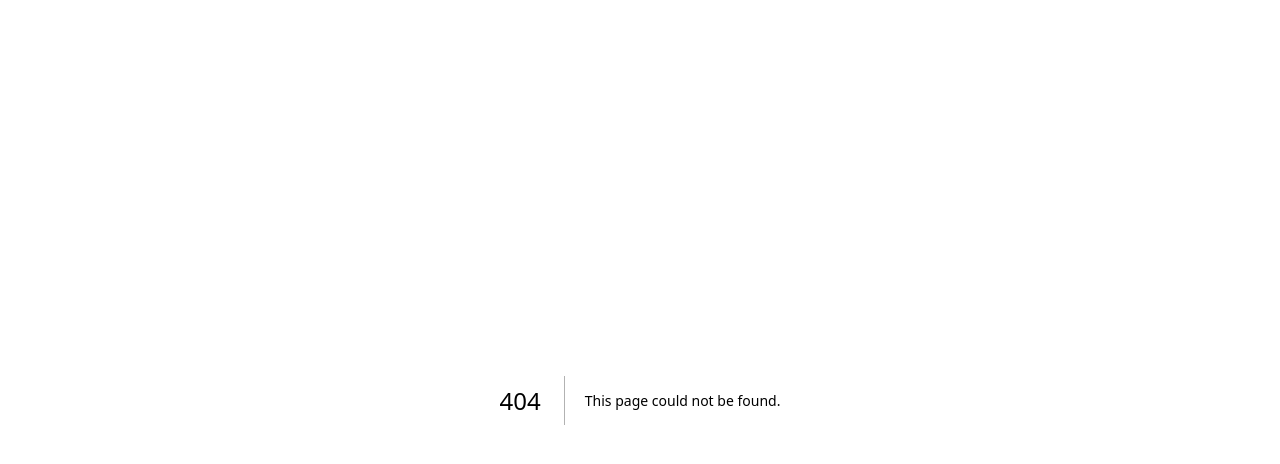
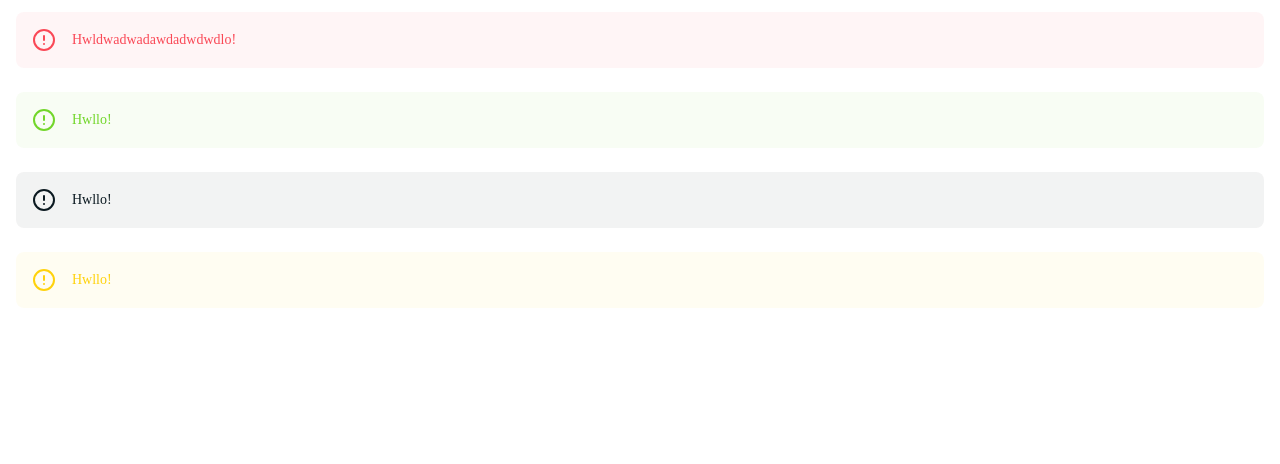
Before and after one commit to codersforcauses/penni, a Next.js app in the folder client/: page /test in a window 1280 px wide. Before the commit this address had no page. Shown: the top 464 px of the page. Built offline with nearby package versions, Linux system fonts and the light colour scheme.

Commit message:
callout finished without edit icon

```diff
--- /dev/null
+++ b/client/src/components/ui/callout.tsx
@@ -0,0 +1,71 @@
+/*
+warning
+alert
+success
+default/info
+
+color, icon
+
+callout:
+    width: 343px,
+    height: 56px,
+    radius=8px
+    padding=16px
+    gap??? = 15px
+
+text:
+    weight: 500
+    size: 15px
+    lineheight: 20px
+    font: SF Pro Text
+
+*/
+
+function InfoIcon({ strokeColour }: { strokeColour: string }) {
+  return (
+    <svg
+      className={`size-6 fill-none stroke-${strokeColour}`}
+      viewBox="0 0 24 24"
+      xmlns="http://www.w3.org/2000/svg"
+    >
+      <path
+        d="M12 22c5.523 0 10-4.477 10-10S17.523 2 12 2 2 6.477 2 12s4.477 10 10 10zM12 8v4M12 16h.01"
+        stroke="current"
+        strokeWidth={2}
+        strokeLinecap="round"
+        strokeLinejoin="round"
+      />
+    </svg>
+  );
+}
+
+function GenericCallout({ text, colour }: { text: string; colour: string }) {
+  return (
+    <div className="px-4 py-3">
+      <div
+        className={`flex h-14 w-full flex-row items-center rounded-penni-border bg-${colour} bg-opacity-5 p-4`}
+      >
+        <div className="mr-4 size-6">
+          <InfoIcon strokeColour={colour} />
+        </div>
+        <span className={`text-sm font-medium text-${colour}`}>{text}</span>
+      </div>
+    </div>
+  );
+}
+
+export function InfoCallout({ text }: { text: string }) {
+  return <GenericCallout text={text} colour="penni-text-regular-light-mode" />;
+}
+
+export function SuccessCallout({ text }: { text: string }) {
+  return <GenericCallout text={text} colour="penni-alert-success" />;
+}
+
+export function WarningCallout({ text }: { text: string }) {
+  return <GenericCallout text={text} colour="penni-alert-warning" />;
+}
+
+export function ErrorCallout({ text }: { text: string }) {
+  return <GenericCallout text={text} colour="penni-alert-error" />;
+}
--- /dev/null
+++ b/client/src/pages/test.tsx
@@ -0,0 +1,17 @@
+import {
+  ErrorCallout,
+  InfoCallout,
+  SuccessCallout,
+  WarningCallout,
+} from "@/components/ui/callout";
+
+export default function Test() {
+  return (
+    <>
+      <ErrorCallout text="Hwldwadwadawdadwdwdlo!" />
+      <SuccessCallout text="Hwllo!" />
+      <InfoCallout text="Hwllo!" />
+      <WarningCallout text="Hwllo!" />
+    </>
+  );
+}
--- a/client/tailwind.config.ts
+++ b/client/tailwind.config.ts
@@ -8,6 +8,12 @@ const config = {
     "./components/**/*.{ts,tsx}",
     "./app/**/*.{ts,tsx}",
     "./src/**/*.{ts,tsx}",
+  ],
+  safelist: [
+    {
+      // Callouts use format string to determine colour, not rendered if 'jit'
+      pattern: /(bg|text|stroke)-penni-(alert|text-regular)/,
+    },
   ],
   prefix: "",
   theme: {
```
Also changed, not shown: client/public/info.svg (added).
